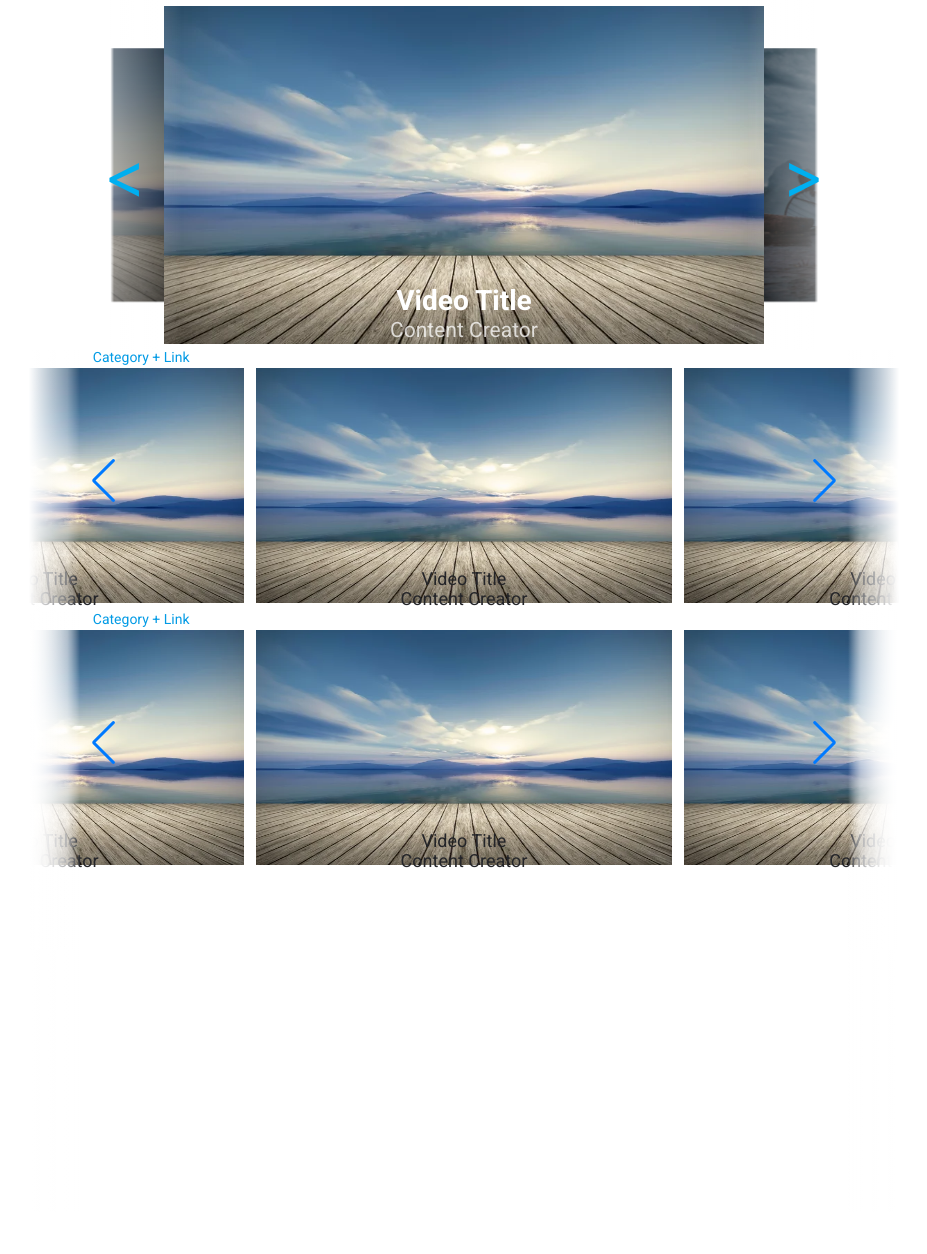
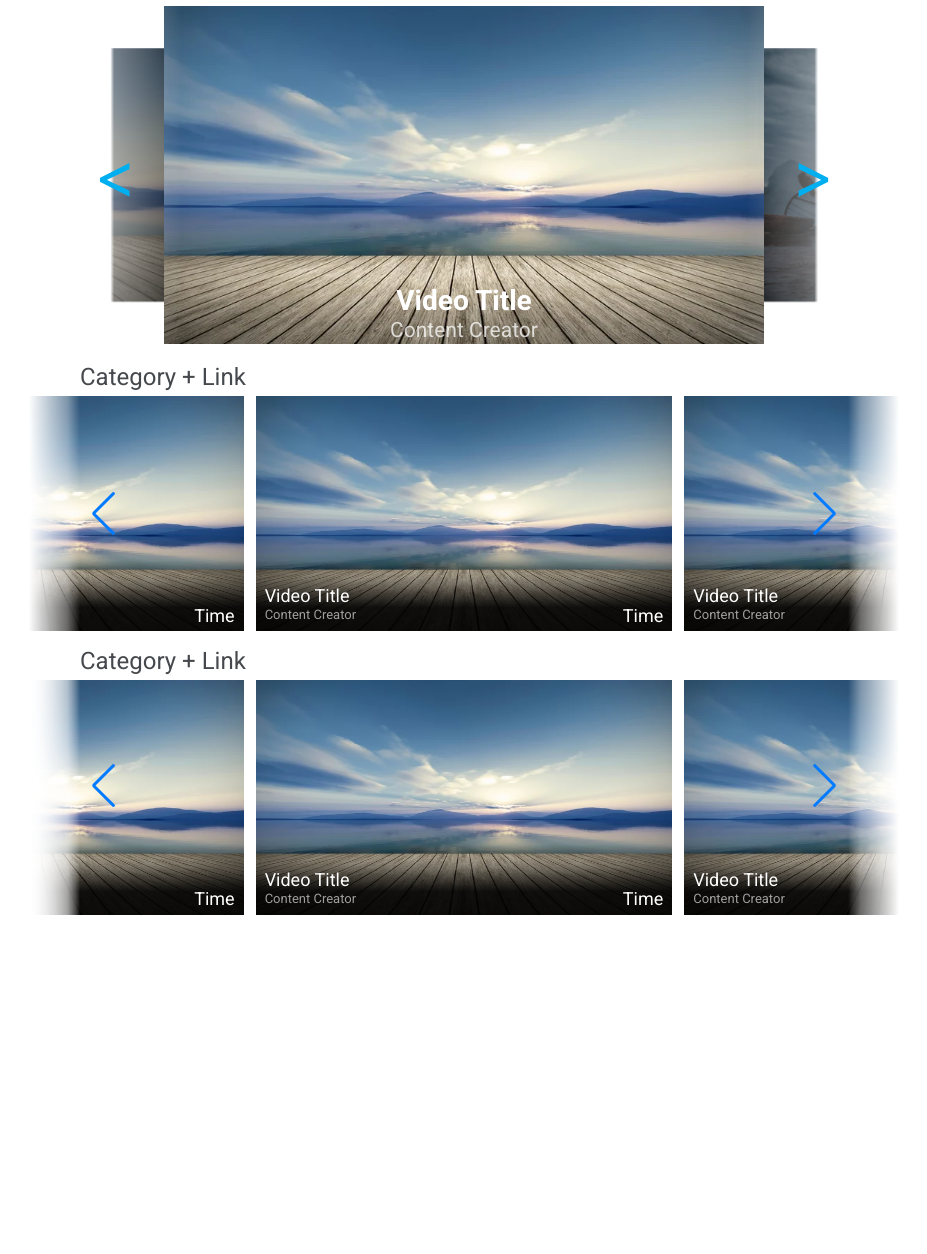
Before and after one commit to ThomasAlanStevens/oftv-replica-php, a PHP site: page / in a window 1280 px wide. Shown: the part 60-1314 px from the top of the page, without its empty margins (176-1103 px from the left). Before the commit the page ends 928 px from the top, so only its background shows below. Run offline with PHP 8.4, Linux system fonts and the light colour scheme; some libraries are stand-ins or nearby versions.

Commit message:
Fixed category header size and margins, animated main caurosel arrows, animated category headers, fixed content info positioning and added time.

```diff
--- a/index.html
+++ b/index.html
@@ -98,78 +98,70 @@
                 <div class="swiper-wrapper">
                     <div class="swiper-slide">
                         <img src="placeholder.jpg" alt="#">
-                        <div>
+                        <div class="vid-info">
                             <h3>Video Title</h3>
-                            <h4>Content Creator</h4>
+                            <div class="flex-row space-between">
+                                <h4 class="content-creator">Content Creator</h4>
+                                <h5>Time</h5>
+                            </div>
                         </div>
-
+                        <div class="fade-bottom"></div>
                     </div>
                     <div class="swiper-slide">
                         <img src="placeholder.jpg" alt="#">
-                        <div>
+                        <div class="vid-info">
                             <h3>Video Title</h3>
-                            <h4>Content Creator</h4>
+                            <div class="flex-row space-between">
+                                <h4 class="content-creator">Content Creator</h4>
+                                <h5>Time</h5>
+                            </div>
                         </div>
-
+                        <div class="fade-bottom"></div>
                     </div>
                     <div class="swiper-slide">
                         <img src="placeholder.jpg" alt="#">
-                        <div>
+                        <div class="vid-info">
                             <h3>Video Title</h3>
-                            <h4>Content Creator</h4>
+                            <div class="flex-row space-between">
+                                <h4 class="content-creator">Content Creator</h4>
+                                <h5>Time</h5>
+                            </div>
                         </div>
-
+                        <div class="fade-bottom"></div>
+                    </div>                    <div class="swiper-slide">
+                        <img src="placeholder.jpg" alt="#">
+                        <div class="vid-info">
+                            <h3>Video Title</h3>
+                            <div class="flex-row space-between">
+                                <h4 class="content-creator">Content Creator</h4>
+                                <h5>Time</h5>
+                            </div>
+                        </div>
+                        <div class="fade-bottom"></div>
                     </div>
                     <div class="swiper-slide">
                         <img src="placeholder.jpg" alt="#">
-                        <div>
+                        <div class="vid-info">
                             <h3>Video Title</h3>
-                            <h4>Content Creator</h4>
+                            <div class="flex-row space-between">
+                                <h4 class="content-creator">Content Creator</h4>
+                                <h5>Time</h5>
+                            </div>
                         </div>
-
+                        <div class="fade-bottom"></div>
                     </div>
                     <div class="swiper-slide">
                         <img src="placeholder.jpg" alt="#">
-                        <div>
+                        <div class="vid-info">
                             <h3>Video Title</h3>
-                            <h4>Content Creator</h4>
+                            <div class="flex-row space-between">
+                                <h4 class="content-creator">Content Creator</h4>
+                                <h5>Time</h5>
+                            </div>
                         </div>
-
-                    </div>
-                    <div class="swiper-slide">
-                        <img src="placeholder.jpg" alt="#">
-                        <div>
-                            <h3>Video Title</h3>
-                            <h4>Content Creator</h4>
-                        </div>
-
-                    </div>
-                    <div class="swiper-slide">
-                        <img src="placeholder.jpg" alt="#">
-                        <div>
-                            <h3>Video Title</h3>
-                            <h4>Content Creator</h4>
-                        </div>
-
-                    </div>
-                    <div class="swiper-slide">
-                        <img src="placeholder.jpg" alt="#">
-                        <div>
-                            <h3>Video Title</h3>
-                            <h4>Content Creator</h4>
-                        </div>
-
-                    </div>
-                    <div class="swiper-slide">
-                        <img src="placeholder.jpg" alt="#">
-                        <div>
-                            <h3>Video Title</h3>
-                            <h4>Content Creator</h4>
-                        </div>
-
+                        <div class="fade-bottom"></div>
                     </div>
                 </div>
-            </div>
             <div class="swiper-button-next next1"></div>
             <div class="swiper-button-prev prev1z"></div>
             <div class="fade-right-minor"></div>
@@ -182,76 +174,70 @@
                 <div class="swiper-wrapper">
                     <div class="swiper-slide">
                         <img src="placeholder.jpg" alt="#">
-                        <div>
+                        <div class="vid-info">
                             <h3>Video Title</h3>
-                            <h4>Content Creator</h4>
+                            <div class="flex-row space-between">
+                                <h4 class="content-creator">Content Creator</h4>
+                                <h5>Time</h5>
+                            </div>
                         </div>
-
+                        <div class="fade-bottom"></div>
                     </div>
                     <div class="swiper-slide">
                         <img src="placeholder.jpg" alt="#">
-                        <div>
+                        <div class="vid-info">
                             <h3>Video Title</h3>
-                            <h4>Content Creator</h4>
+                            <div class="flex-row space-between">
+                                <h4 class="content-creator">Content Creator</h4>
+                                <h5>Time</h5>
+                            </div>
                         </div>
-
+                        <div class="fade-bottom"></div>
                     </div>
                     <div class="swiper-slide">
                         <img src="placeholder.jpg" alt="#">
-                        <div>
+                        <div class="vid-info">
                             <h3>Video Title</h3>
-                            <h4>Content Creator</h4>
+                            <div class="flex-row space-between">
+                                <h4 class="content-creator">Content Creator</h4>
+                                <h5>Time</h5>
+                            </div>
                         </div>
-
+                        <div class="fade-bottom"></div>
+                    </div>                    <div class="swiper-slide">
+                        <img src="placeholder.jpg" alt="#">
+                        <div class="vid-info">
+                            <h3>Video Title</h3>
+                            <div class="flex-row space-between">
+                                <h4 class="content-creator">Content Creator</h4>
+                                <h5>Time</h5>
+                            </div>
+                        </div>
+                        <div class="fade-bottom"></div>
                     </div>
                     <div class="swiper-slide">
                         <img src="placeholder.jpg" alt="#">
-                        <div>
+                        <div class="vid-info">
                             <h3>Video Title</h3>
-                            <h4>Content Creator</h4>
+                            <div class="flex-row space-between">
+                                <h4 class="content-creator">Content Creator</h4>
+                                <h5>Time</h5>
+                            </div>
                         </div>
-
+                        <div class="fade-bottom"></div>
                     </div>
                     <div class="swiper-slide">
                         <img src="placeholder.jpg" alt="#">
-                        <div>
+                        <div class="vid-info">
                             <h3>Video Title</h3>
-                            <h4>Content Creator</h4>
+                            <div class="flex-row space-between">
+                                <h4 class="content-creator">Content Creator</h4>
+                                <h5>Time</h5>
+                            </div>
                         </div>
-
+                        <div class="fade-bottom"></div>
                     </div>
-                    <div class="swiper-slide">
-                        <img src="placeholder.jpg" alt="#">
-                        <div>
-                            <h3>Video Title</h3>
-                            <h4>Content Creator</h4>
-                        </div>
-
-                    </div>
-                    <div class="swiper-slide">
-                        <img src="placeholder.jpg" alt="#">
-                        <div>
-                            <h3>Video Title</h3>
-                            <h4>Content Creator</h4>
-                        </div>
-
-                    </div>
-                    <div class="swiper-slide">
-                        <img src="placeholder.jpg" alt="#">
-                        <div>
-                            <h3>Video Title</h3>
-                            <h4>Content Creator</h4>
-                        </div>
-
-                    </div>
-                    <div class="swiper-slide">
-                        <img src="placeholder.jpg" alt="#">
-                        <div>
-                            <h3>Video Title</h3>
-                            <h4>Content Creator</h4>
-                        </div>
-
-                    </div>
+                </div>
                 </div>
             </div>
             <div class="swiper-button-next next2"></div>
--- a/styles.css
+++ b/styles.css
@@ -81,6 +81,10 @@ body {
 .flex-col{
     display: flex;
     flex-flow: column nowrap;
+}
+
+.space-between{
+    justify-content: space-between;
 }
 
 /* Header */
@@ -257,21 +261,23 @@ main .carousel .carousel-item{
 }
 .carousel-button.prev{
     margin-left: 20%;
+    left: .1em;
+    transition: left .1s;
 }
 
 .carousel-button.next{
     margin-right: 20%;
+    right: .1em;
+    transition: right .1s;
 }
-.carousel-button:hover{
-    background-color: rgb(0, 0, 0);
+.carousel-button.next:hover{
+    background-color: white;
+    right: 0em;
 }
 
-.carousel-button.prev{
-    left: 1rem;
-}
-
-.carousel-button.next{
-    right: 1rem;
+.carousel-button.prev:hover{
+    background-color: white;
+    left: 0em;
 }
 
 .fade-left{
@@ -304,6 +310,7 @@ main .carousel .carousel-item{
 }
 
 .swiper-slide {
+    position: relative;
     border: 3px solid white;
     transition: border .5s;
     text-align: center;
@@ -336,8 +343,34 @@ main .carousel .carousel-item{
     aspect-ratio: 16/9;
 }
 
-.swiper-slide div{
-    margin-top: -8%;
+.swiper-slide .vid-info{
+    position: absolute;
+    bottom: .3em;
+    left: .5em;
+    right: .5em;
+    color: white;
+    text-align: left;
+    z-index: 2;
+}
+
+.swiper-slide div.fade-bottom{
+    position: absolute;
+    bottom: 0;
+    left: 0;
+    height: 100%;
+    width: 100%;
+    background: linear-gradient(180deg,transparent 0,transparent 70%,#000000e6 90%,#000000e6);
+}
+
+.content-creator{
+    color: rgb(161,158,159);
+    font-size: small;
+    transition: color .2s, font-size .2s;
+}
+
+.content-creator:hover{
+    color: white;
+    font-size: large;
 }
 
   /* Addition Swiper JS Stylings */
@@ -355,7 +388,18 @@ main .carousel .carousel-item{
 }
 
 .category{
-    margin-left: 21vw;
+    margin: 20px auto 5px auto;
+}
+
+.category a{
+    margin-left: 20vw;
+    font-size: x-large;
+    color: rgb(69,72,76);
+    transition: color .3s;
+}
+
+.category a:hover{
+   color: rgb(44,172,227);
 }
 
 .fade-left-minor{
```
